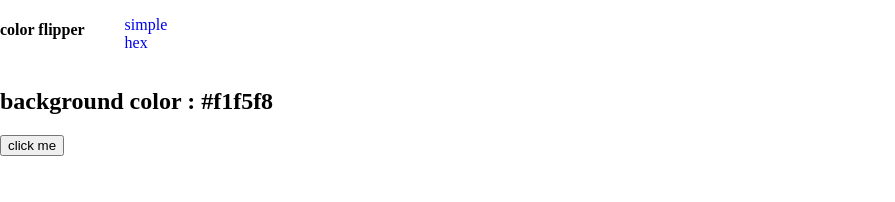
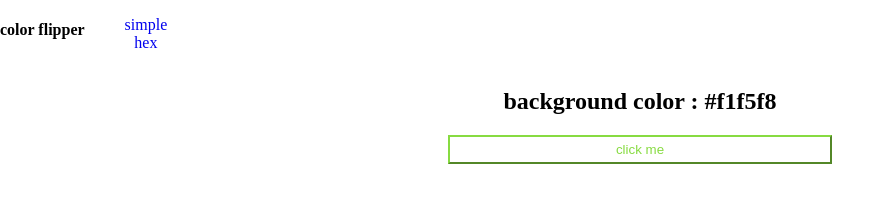
Before and after one commit to Igaurav31/JS-Color-Flipper, a plain HTML site: page index.html in a window 1280 px wide. Shown: the whole page, without its empty margins (0-895 px from the left). Drawn offline with Linux system fonts and the light colour scheme.

Commit message:
Update style.css

```diff
--- a/style.css
+++ b/style.css
@@ -1,6 +1,12 @@
+* {
+
+    text-align: center;
+
+    }
 body{
     margin: 0;
     padding: 0;
+    text-align: center;
 }
 .nav-center{
     display: flex;
@@ -12,3 +18,16 @@ body{
 .nav-links > ul > li > a{
     text-decoration: none;
 }
+
+button {
+    background: none;
+    border-color: #87db41;
+    color: #87db41;
+    padding: 5px 5px;
+    width: 30%;
+    text-align: center;
+    outline: none;
+  }
+  button:active {
+    border-style: outset;
+  }
```
